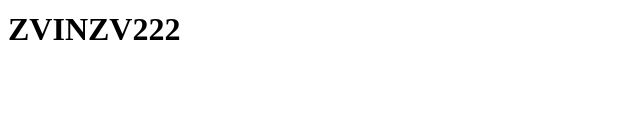
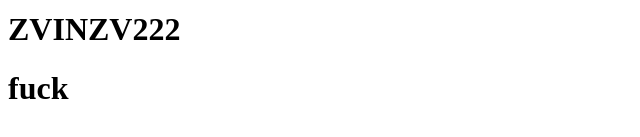
Before and after one commit to zvinzv/project-x, a plain HTML site: page index.html in a window 1280 px wide. Shown: the part 419-556 px from the top of the page, without its empty margins (0-640 px from the left). Drawn offline with Linux system fonts and the light colour scheme.

Commit message:
ADD NEW FUCK

```diff
--- a/index.html
+++ b/index.html
@@ -16,3 +16,7 @@
 <div class="salah222344">
   <h1>ZVINZV222</h1>
 </div>
+
+<div class="fuck">
+  <h1>fuck</h1>
+</div>
```
